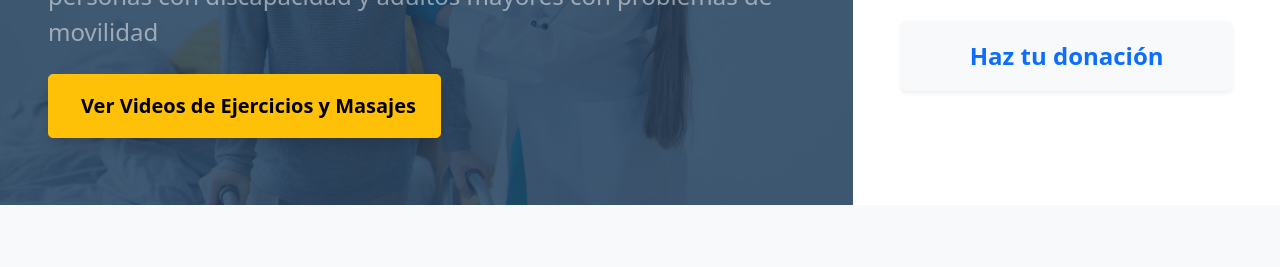
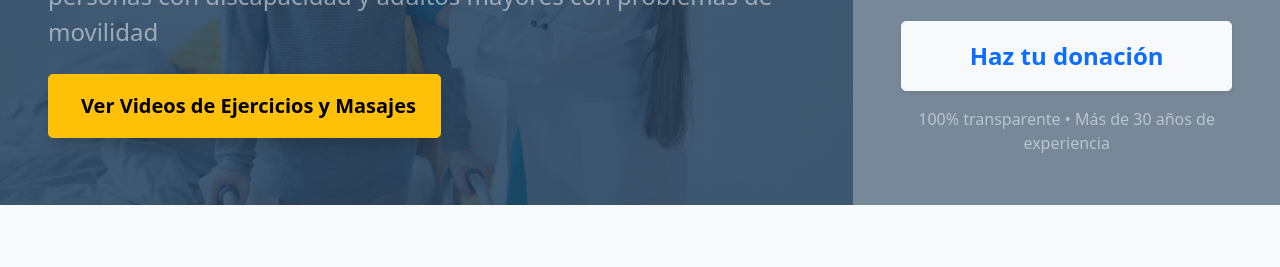
Before and after one commit to A-Velazquez/Webpage---Contigo-en-Casa-, a website: page public/index.html in a window 1280 px wide. Shown: the part 383-650 px from the top of the page. Drawn offline with nearby package versions, Linux system fonts and the light colour scheme; no server answers; some icons are missing.

Commit message:
Changed a color

```diff
--- a/public/index.html
+++ b/public/index.html
@@ -55,8 +55,8 @@
                     </div>
                 </div>
 
-                <div class="col-lg-4 hero-sidebar d-flex flex-column justify-content-center p-4 p-md-5 text-white">
-                    <div class="sidebar-content">
+                <div class="col-lg-4 hero-sidebar d-flex flex-column justify-content-center p-4 p-md-5 text-white" style="background-color: lightslategrey">
+                    <div class="sidebar-content" >
                         <h2 class="fw-bold mb-3 fs-1">¡Ayúdanos a ayudar!</h2>
                         <p class="fs-5 mb-4">Tu donación financia consultas domiciliarias, suplementos alimenticios y apoyo emocional para quienes no pueden trasladarse.</p>
                         <a href="https://www.inadej.org.mx/" class="btn btn-light btn-lg w-100 fw-bold py-3 text-primary shadow-sm mb-3 fs-4">
```
Also changed, not shown: public/css/index.css (line endings or trailing spaces).
